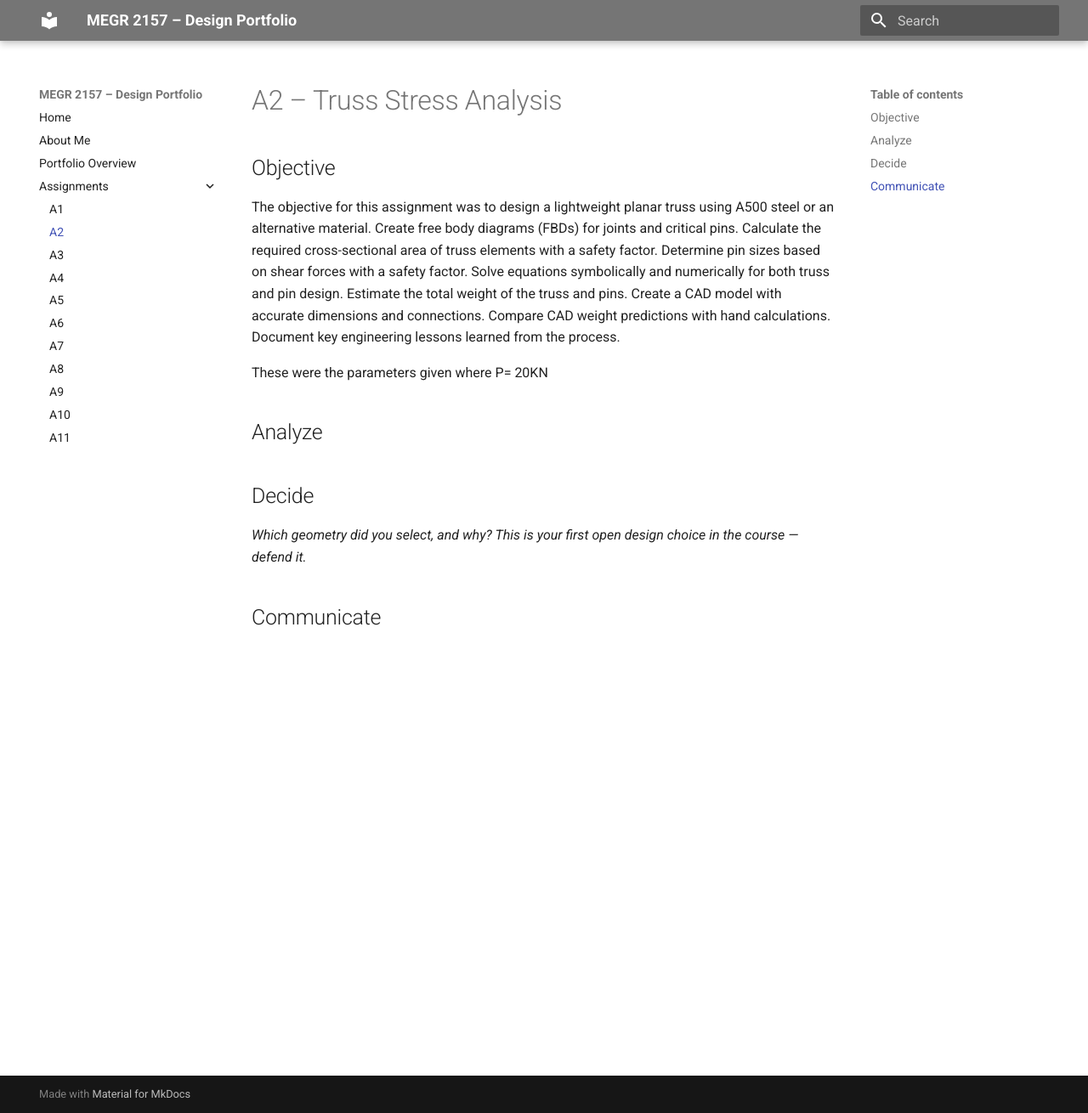
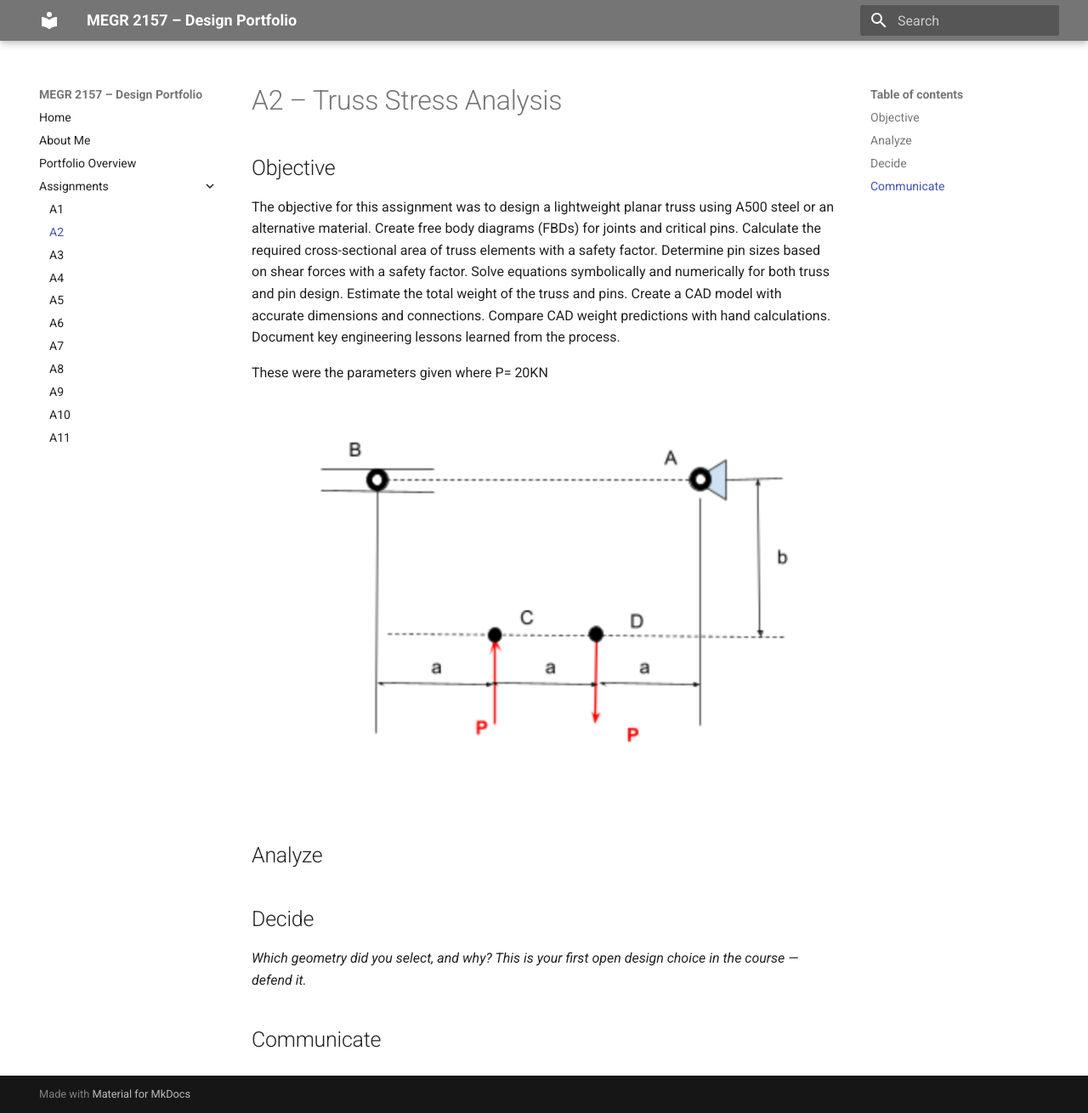
Before and after one commit to jadelma5/megr2156-portfolio, an MkDocs documentation site: the page built from docs/assignments/A02/index.md, in a window 1280 px wide and 1310 px high. Shown: the whole window at 85% size. Built offline with MkDocs 1.6.1 and Material for MkDocs 9.7.7, drawn with Linux system fonts in a browser that asks for light colours.

Commit message:
Include initial parameters image in assignment index
Added an image of initial parameters to the assignment documentation.

```diff
--- a/docs/assignments/A02/index.md
+++ b/docs/assignments/A02/index.md
@@ -4,6 +4,8 @@
 The objective for this assignment was to design a lightweight planar truss using A500 steel or an alternative material. Create free body diagrams (FBDs) for joints and critical pins. Calculate the required cross-sectional area of truss elements with a safety factor. Determine pin sizes based on shear forces with a safety factor. Solve equations symbolically and numerically for both truss and pin design. Estimate the total weight of the truss and pins. Create a CAD model with accurate dimensions and connections. Compare CAD weight predictions with hand calculations. Document key engineering lessons learned from the process.
 
 These were the parameters given where P= 20KN
+
+![initial parameters](Screenshot 2026-08-31 203202.png)
 
 
 ## Analyze
```
